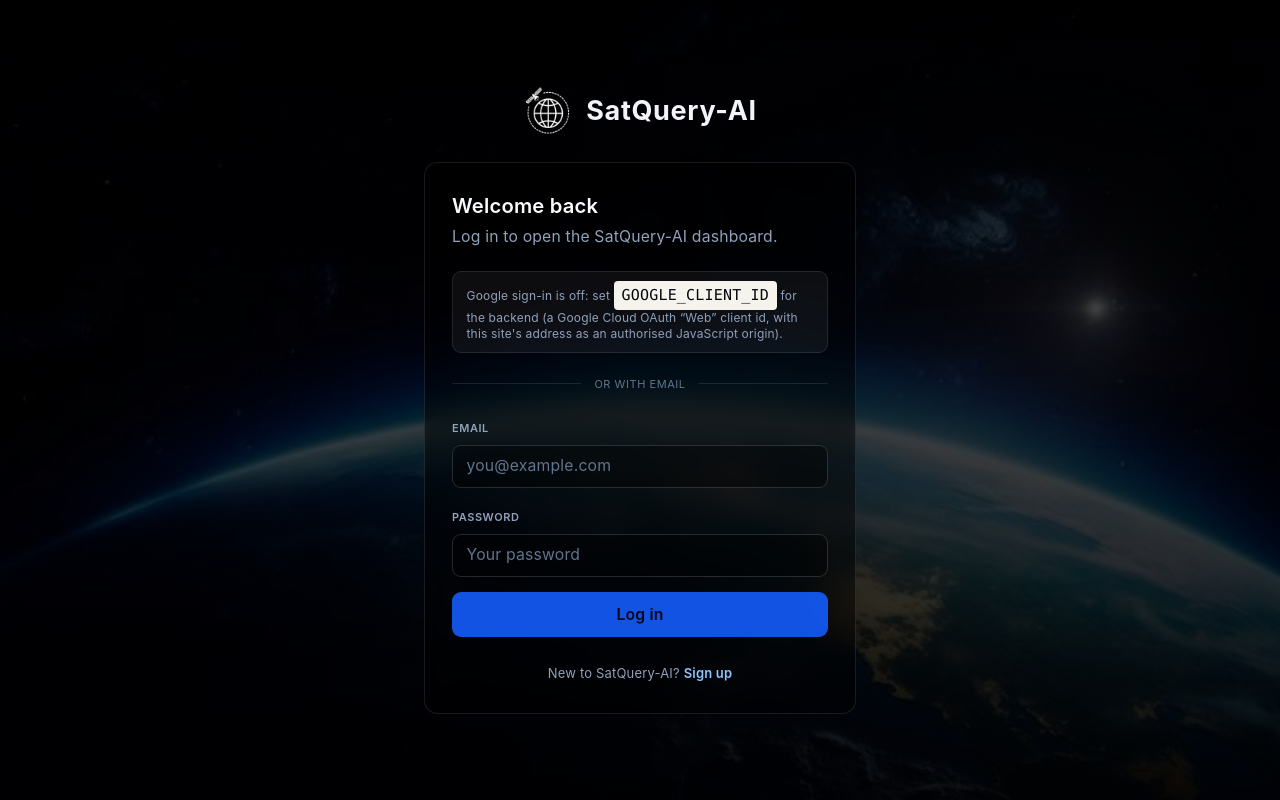
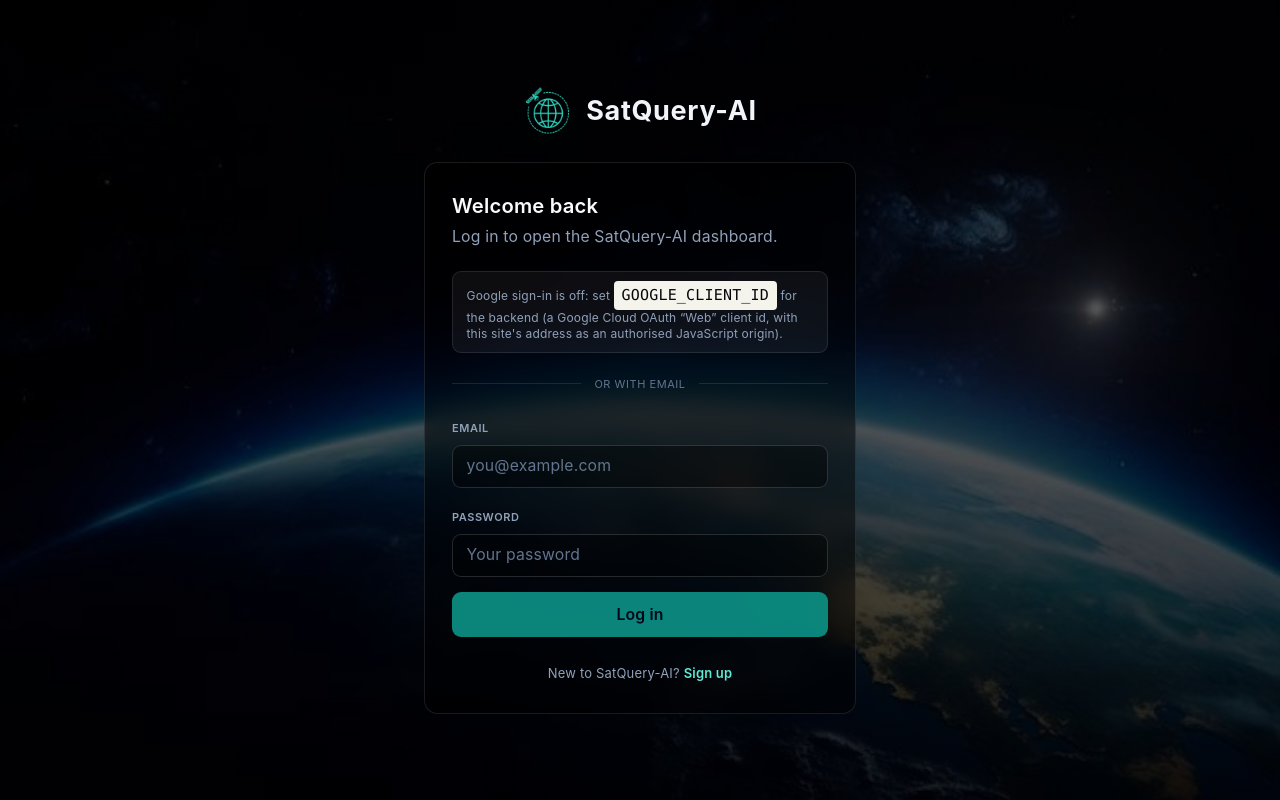
Before and after one commit to ruhaniraman/SatQuery-AI, a React (Vite) app in the folder frontend/: page /login in a window 1280 px wide. Built offline with nearby package versions, Linux system fonts and the light colour scheme; no server answers.

Commit message:
Teal theme, greeting message and glass panel tuning

```diff
--- a/frontend/src/Dashboard.jsx
+++ b/frontend/src/Dashboard.jsx
@@ -52,7 +52,7 @@ export default function Dashboard() {
       <div className="sq-overlay pointer-events-none absolute inset-0" />
 
       <div className="relative z-10 flex h-full min-h-0 flex-col">
-        <header className="flex h-14 shrink-0 items-center justify-between border-b border-white/10 bg-black/50 px-3 backdrop-blur-md">
+        <header className="flex h-14 shrink-0 items-center justify-between border-b border-white/10 bg-black/30 px-3 backdrop-blur-md">
           {/* The logo sits in a column as wide as the nav rail (76px), so it is centred over the nav icons, and
               the title starts where the side panel starts (rail + the 12px gap of the layout below). */}
           <Link to="/" aria-label="SatQuery-AI home" className="flex items-center gap-3 rounded-lg focus:outline-none focus-visible:ring-2 focus-visible:ring-blue-400/70" title="Back to home">
@@ -74,7 +74,7 @@ export default function Dashboard() {
           {panelOpen && (
             <aside
               aria-label={feature.title}
-              className="flex max-h-[46vh] w-full shrink-0 flex-col overflow-hidden rounded-xl border border-white/10 bg-black/50 backdrop-blur-md lg:max-h-none lg:w-[400px] xl:w-[430px]"
+              className="flex max-h-[46vh] w-full shrink-0 flex-col overflow-hidden rounded-xl border border-white/10 bg-black/30 backdrop-blur-md lg:max-h-none lg:w-[400px] xl:w-[430px]"
             >
               <div className="flex shrink-0 items-center justify-between gap-3 border-b border-white/10 px-5 py-3.5">
                 <div className="min-w-0">
--- a/frontend/src/dashboard/components/NavRail.jsx
+++ b/frontend/src/dashboard/components/NavRail.jsx
@@ -7,7 +7,7 @@ import { GROUP_LABELS } from '../features';
 // divider and a small caption separate the groups (single-image tools, two-image tools, the report).
 export default function NavRail({ features, activeId, panelOpen, onSelect, ws }) {
   return (
-    <nav aria-label="Features" className="flex shrink-0 gap-1 rounded-xl border border-white/10 bg-black/50 p-2 backdrop-blur-md max-lg:items-center max-lg:overflow-x-auto lg:w-[76px] lg:flex-col">
+    <nav aria-label="Features" className="flex shrink-0 gap-1 rounded-xl border border-white/10 bg-black/30 p-2 backdrop-blur-md max-lg:items-center max-lg:overflow-x-auto lg:w-[76px] lg:flex-col">
       {features.map((feature, index) => {
         const Icon = feature.icon;
         const selected = feature.id === activeId && panelOpen;
--- a/frontend/src/dashboard/components/Viewer.jsx
+++ b/frontend/src/dashboard/components/Viewer.jsx
@@ -20,7 +20,7 @@ export default function Viewer({ ws, feature, onOpenFeature }) {
   const targets = feature.uploadTargets(ws);
 
   return (
-    <section className="flex min-h-0 min-w-0 flex-1 flex-col overflow-hidden rounded-xl border border-white/10 bg-black/50 backdrop-blur-md" aria-label="Viewer">
+    <section className="flex min-h-0 min-w-0 flex-1 flex-col overflow-hidden rounded-xl border border-white/10 bg-black/30 backdrop-blur-md" aria-label="Viewer">
       <div className="flex shrink-0 flex-wrap items-center gap-2 border-b border-white/10 px-3 py-2">
         <Segmented
           label="Viewer"
--- a/frontend/src/dashboard/components/panels/AssistantPanel.jsx
+++ b/frontend/src/dashboard/components/panels/AssistantPanel.jsx
@@ -7,6 +7,11 @@ const SUGGESTIONS = [
   'Is there any water or built-up area?',
   'Describe the scene.',
 ];
+
+// Shown once, before any real conversation, so the panel doesn't feel unresponsive on first open. This
+// is rendered locally only - it is never pushed into ws.chat, so it never reaches the model as history,
+// never appears in the PDF report, and disappears as soon as a real message exists.
+const GREETING = "Hi! I'm the SatQuery-AI assistant. Add a satellite image and ask me anything about it — land cover, features, or what's visible in the scene.";
 
 function Message({ msg }) {
   if (msg.role === 'system') {
@@ -54,10 +59,13 @@ export default function AssistantPanel({ ws, goTo }) {
   return (
     <div className="flex h-full min-h-0 flex-col">
       <div className="min-h-0 flex-1 space-y-3.5 overflow-y-auto pr-1 sq-scroll" aria-live="polite">
+        {visible.length === 0 && (
+          <Message msg={{ role: 'ai', content: GREETING }} />
+        )}
+
         {visible.length === 0 && !isExecuting && (
           hasImage ? (
             <div className="space-y-3 pt-2">
-              <EmptyState icon={Bot} title="Ask about your imagery" />
               <div className="flex flex-wrap justify-center gap-2">
                 {SUGGESTIONS.map((s) => (
                   <button key={s} type="button" onClick={() => setText(s)} className="cursor-pointer rounded-full border border-white/10 bg-white/5 px-3 py-1.5 text-xs text-slate-300 transition hover:border-blue-500/50 hover:text-blue-200">
--- a/frontend/src/dashboard/dashboard.css
+++ b/frontend/src/dashboard/dashboard.css
@@ -8,7 +8,7 @@
    long as it sticks to these utilities. The few things that are not utilities (backdrop, Leaflet) use the
    --sq-* variables below. */
 .sq-root {
-  --sq-overlay: linear-gradient(to bottom, rgba(0, 0, 0, 0.8) 0%, rgba(0, 0, 0, 0.4) 45%, rgba(0, 0, 0, 0.75) 100%);
+  --sq-overlay: linear-gradient(to bottom, rgba(0, 0, 0, 0.62) 0%, rgba(0, 0, 0, 0.22) 45%, rgba(0, 0, 0, 0.58) 100%);
   --sq-map-bg: #070b14;
   --sq-ctl-bg: rgba(0, 0, 0, 0.62);
   --sq-ctl-bg-hover: rgba(30, 41, 59, 0.85);
@@ -17,25 +17,39 @@
   --sq-ctl-divider: rgba(255, 255, 255, 0.12);
   --sq-attr-bg: rgba(0, 0, 0, 0.55);
   --sq-attr-fg: #94a3b8;
-  --sq-attr-link: #93c5fd;
+  --sq-attr-link: #5eead4;
   --sq-scroll: rgba(148, 163, 184, 0.35);
   --sq-scroll-hover: rgba(148, 163, 184, 0.5);
+
+  /* Deep teal accent, replacing the original default blue. Every bg-blue, text-blue, border-blue and
+     ring-blue utility in the app reads these Tailwind v4 CSS variables, so overriding them here reskins
+     the whole accent without touching component files. */
+  --color-blue-100: #ccfbf1;
+  --color-blue-200: #99f6e4;
+  --color-blue-300: #5eead4;
+  --color-blue-400: #2dd4bf;
+  --color-blue-500: #14b8a6;
+  --color-blue-600: #0d9488;
+  --color-blue-700: #0f766e;
+  --color-blue-800: #115e59;
+  --color-blue-950: #042f2e;
 }
 .sq-root[data-theme='dark'] { color-scheme: dark; }
 
-/* The logo is a mask: the drawing takes the colour below and the header shows through everywhere else
-   (white on the dark header, black on the light one). */
+/* The logo is a mask: the drawing takes the colour below and the header shows through everywhere else.
+   Tinted with the accent teal (the same shade as --color-blue-400 in each theme) instead of plain
+   white/black. */
 .sq-logo-mark {
   display: block;
-  background-color: #ffffff;
+  background-color: #2dd4bf;
   -webkit-mask: var(--sq-logo) center / contain no-repeat;
   mask: var(--sq-logo) center / contain no-repeat;
 }
-.sq-root[data-theme='light'] .sq-logo-mark { background-color: #000000; }
+.sq-root[data-theme='light'] .sq-logo-mark { background-color: #0d9488; }
 
 .sq-root[data-theme='light'] {
   color-scheme: light;
-  --sq-overlay: linear-gradient(to bottom, rgba(248, 250, 252, 0.9) 0%, rgba(241, 245, 249, 0.78) 45%, rgba(248, 250, 252, 0.92) 100%);
+  --sq-overlay: linear-gradient(to bottom, rgba(248, 250, 252, 0.78) 0%, rgba(241, 245, 249, 0.6) 45%, rgba(248, 250, 252, 0.8) 100%);
   --sq-map-bg: #e2e8f0;
   --sq-ctl-bg: rgba(255, 255, 255, 0.86);
   --sq-ctl-bg-hover: rgba(226, 232, 240, 0.95);
@@ -44,7 +58,7 @@
   --sq-ctl-divider: rgba(15, 23, 42, 0.12);
   --sq-attr-bg: rgba(255, 255, 255, 0.75);
   --sq-attr-fg: #475569;
-  --sq-attr-link: #1d4ed8;
+  --sq-attr-link: #0f766e;
   --sq-scroll: rgba(71, 85, 105, 0.4);
   --sq-scroll-hover: rgba(71, 85, 105, 0.6);
 
@@ -62,14 +76,14 @@
   --color-slate-700: #cbd5e1;
   --color-slate-800: #e2e8f0;
   --color-slate-950: #ffffff;          /* text on the solid blue primary buttons */
-  /* accents */
-  --color-blue-50: #0f172a;
-  --color-blue-100: #1e3a8a;
-  --color-blue-200: #1e40af;
-  --color-blue-300: #1d4ed8;
-  --color-blue-400: #2563eb;
-  --color-blue-700: #60a5fa;
-  --color-blue-950: #bfdbfe;
+  /* accents: deep teal, see the base .sq-root block */
+  --color-blue-50: #042f2e;
+  --color-blue-100: #134e4a;
+  --color-blue-200: #115e59;
+  --color-blue-300: #0f766e;
+  --color-blue-400: #0d9488;
+  --color-blue-700: #2dd4bf;
+  --color-blue-950: #99f6e4;
   --color-amber-100: #78350f;
   --color-amber-300: #b45309;
   --color-amber-700: #f59e0b;
```
Also changed, not shown: 1 other file (tests, documents, lock files or other folders).
